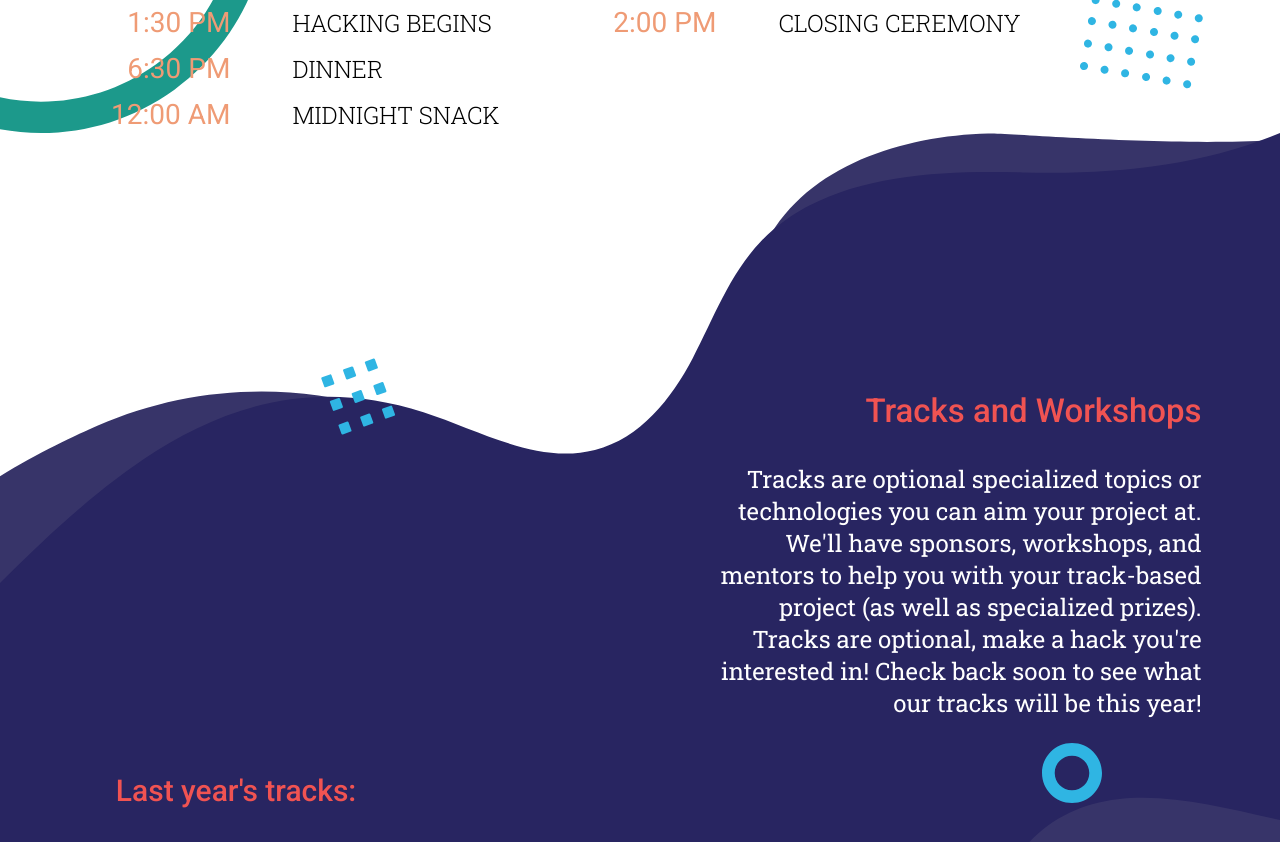
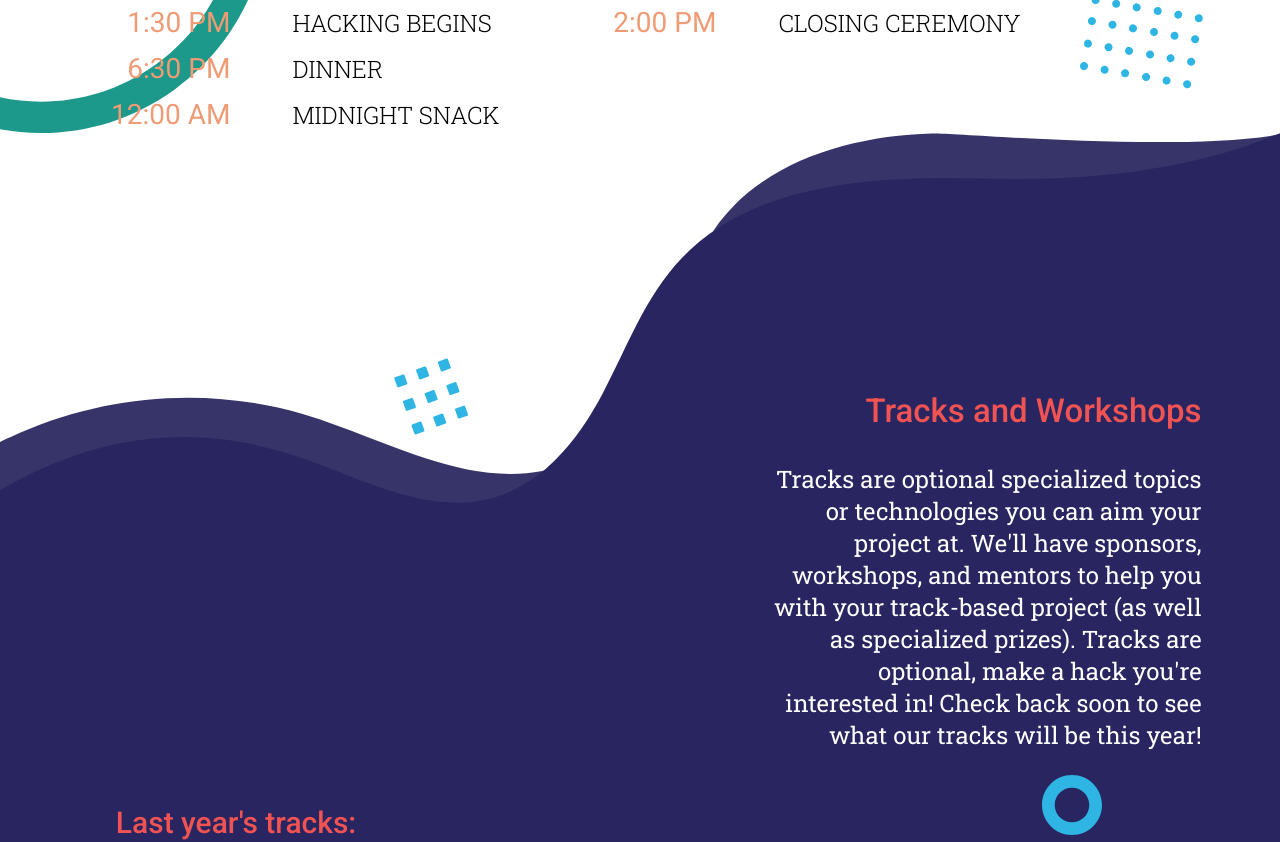
Before and after one commit to sarah256/beta, a React app: page / in a window 1280 px wide. Shown: the part 1320-2162 px from the top of the page. Built offline with nearby package versions, Linux system fonts and the light colour scheme.

Commit message:
fix responsive background img Tracks

```diff
--- a/src/components/TracksAndWorkshops/TracksAndWorkshops.js
+++ b/src/components/TracksAndWorkshops/TracksAndWorkshops.js
@@ -5,6 +5,7 @@ import { Grid, Row, Col } from "react-flexbox-grid";
 import gridBlue from "./../../assets/Grids/Sq_grid_Blue.svg";
 import circleBlue from "./../../assets/Circles/Circle_Blue1.svg";
 import triangOrange from "./../../assets/Triangles/Tri_Orng1.svg";
+// import Wave1 from "./../../assets/Waves/Mid_Curve1.svg";
 
 const TracksTitle = styled.p`
   color: #f05352;
@@ -51,17 +52,25 @@ const Row3 = styled.div`
   margin-bottom: 22%;
 `;
 
+/*
+const Background = styled.img`
+  position: absolute;
+  z-index: -1;
+  object-fit: fill;
+  width: 100%;
+`;
+*/
 export class TracksAndWorkshops extends Component {
   render() {
     return (
       <div className="TracksAndWorkshops">
         <Grid fluid>
           <Row1>
-            <Row>
+            <Row className="TracksTitle">
               <Col md={12} lg={7} align="center">
                 <img src={gridBlue} />
               </Col>
-              <Col md={12} lg={5} align="right">
+              <Col md={12} lg={5}>
                 <TracksTitle> Tracks and Workshops </TracksTitle>
                 <TracksBody>
                   Tracks are optional specialized topics or technologies you can
--- a/src/index.css
+++ b/src/index.css
@@ -63,8 +63,56 @@ body {
 
 .TracksAndWorkshops {
   background:
-      url("assets/Waves/Mid_Curve1.svg") no-repeat,
-      url("assets/Waves/Mid_Curve2.svg") repeat;
+      url("assets/Waves/Mid_Curve1.svg") right no-repeat,
+      url("assets/Waves/Mid_Curve1.svg") left no-repeat,
+      url("assets/Waves/Mid_Curve2.svg") right no-repeat,
+      url("assets/Waves/Mid_Curve2.svg") left no-repeat;
   display:flex;
-  background-size: contain, cover;
+  background-size: cover;
 }
+
+.TracksTitle{
+  margin-left: 8% !important;
+}
+
+@media only screen and (min-width: 620px) {
+  .TracksAndWorkshops {
+    background:
+        url("assets/Waves/Mid_Curve1.svg") right no-repeat,
+        url("assets/Waves/Mid_Curve1.svg") left 80% no-repeat,
+        url("assets/Waves/Mid_Curve2.svg") right no-repeat,
+        url("assets/Waves/Mid_Curve2.svg") left no-repeat;
+    display:flex;
+    background-size: cover, contain, cover, cover;
+  }
+  .TracksTitle {
+    text-align: right;
+  }
+}
+
+@media only screen and (min-width: 995px) {
+  .TracksAndWorkshops {
+  background:
+      url("assets/Waves/Mid_Curve1.svg") right no-repeat,
+      url("assets/Waves/Mid_Curve1.svg") left 80% no-repeat,
+      url("assets/Waves/Mid_Curve2.svg") right no-repeat,
+      url("assets/Waves/Mid_Curve2.svg") left bottom no-repeat;
+  background-size: cover, contain, cover, contain;
+}
+}
+
+@media only screen and (min-width: 1200px) {
+  .TracksAndWorkshops {
+    background:
+      url("assets/Waves/Mid_Curve1.svg") right no-repeat,
+      url("assets/Waves/Mid_Curve2.svg") right no-repeat;
+    background-size: cover;
+  }
+}
+
+/*
+.TracksAndWorkshops {
+  position: relative;
+  overflow: hidden;
+}
+*/
```
